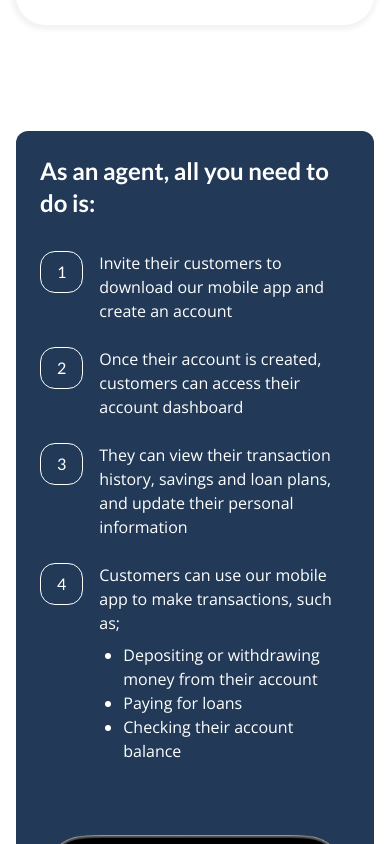
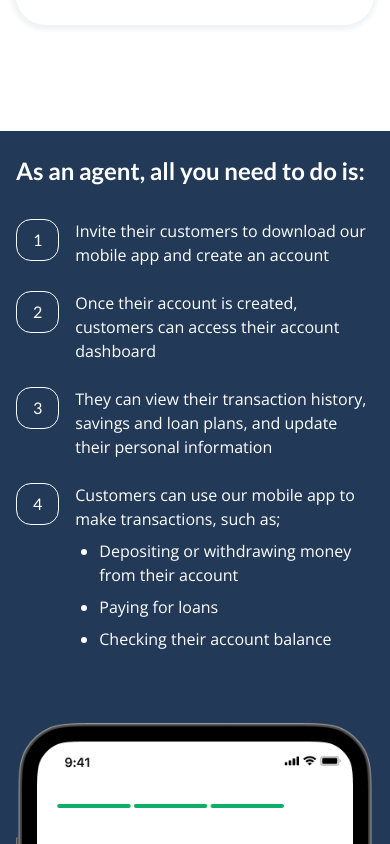
Before and after one commit to CodeBstack/swidex-website, a Next.js app: page /scenes/WhatWeOfferSection in a window 390 px wide. Shown: the part 2040-2884 px from the top of the page. Built offline with nearby package versions, Linux system fonts and the light colour scheme.

Commit message:
worked on the responsiveness

```diff
--- a/src/pages/scenes/HeroSection.jsx
+++ b/src/pages/scenes/HeroSection.jsx
@@ -10,7 +10,7 @@ const HeroSection = () => {
     return (
         <>
             {/* SHOWS ONLY ON SCREENS LOWER THAN 1280PX */}
-            <main className="relative h-screen bg-header-bg bg-cover bg-no-repeat px-4 sm:px-6 md:px-10 xl:px-[100px] xl:hidden">
+            <main className="relative min-h-screen bg-header-bg bg-cover bg-no-repeat px-4 sm:px-6 md:px-10 xl:px-[100px] pb-10 md:pb-20 xl:hidden">
                 <nav className="sticky w-full top-0 flex justify-between items-center py-4 lg:py-[37px]">
                     <div className="  flex-1 pt[37px]">
                         <LogoIcon />
@@ -50,7 +50,7 @@ const HeroSection = () => {
                                     href='#'
 
                                 >
-                                    <span className=''>{navlink.title}</span>
+                                    {navlink.title}
                                 </a>
                             ))}
                         </div>
@@ -89,8 +89,8 @@ const HeroSection = () => {
             </main>
 
             {/* SHOWS ONLY ON SCREENS LARGER THAN 1280PX */}
-            <main className='hidden xl:flex '>
-                <div className="flex flex-col justify-center relative pl-4 sm:pl-6 md:pl-10 xl:pl-[100px] h-screen w-[65%] bg-header-bg bg-cover bg-no-repeat">
+            <main className='hidden xl:flex pb-20'>
+                <div className="flex flex-col justify-center relative pl-4 sm:pl-6 md:pl-10 xl:pl-[100px] min-h-screen w-[65%] bg-header-bg bg-cover bg-no-repeat">
                     <div className=" absolute top-[37px]">
                         <LogoIcon />
                     </div>
@@ -109,7 +109,7 @@ const HeroSection = () => {
 
                         <div className="flex gap-8 items-center mt-12">
                             <button
-                                className='bg-primary text-white-1 font-semibold text-2xl rounded-[80px] px-12 py-[18px]'
+                                className='bg-primary text-white-1 hover:bg-[#959595] hover:text-primary font-semibold text-2xl rounded-[80px] px-12 py-[18px]'
                             >
                                 Get Started
                             </button>
--- a/src/pages/scenes/WhatWeOfferSection.jsx
+++ b/src/pages/scenes/WhatWeOfferSection.jsx
@@ -5,7 +5,9 @@ import Image from 'next/image'
 const WhatWeOfferSection = () => {
 
     return (
-        <section id='section_2' className='min-h-screen w-full px-4 sm:px-6 md:px-10 xl:px-[100px] pb-[95px]'>
+        <section id='section_2' className='min-h-screen w-full  md:px-10 xl:px-[100px] pb-[95px]'>
+            <div className="px-4 sm:px-6">
+
                 <div className="hidden -mt-[79px] font-Lato  translate-x-[0%] h-[158px] font-semibold text-[34px] xl:flex justify-center items-center w-full max-w-[987px] mx-auto rounded-[30px] bg-what-we-are-bringing-section bg-cover text-black">
                     What are we bringing to the table?
                 </div>
@@ -22,9 +24,10 @@ const WhatWeOfferSection = () => {
                         />
                     )}
                 </div>
+            </div>
 
 
-            <div className="bg-primary mt-[106px] rounded-xl md:rounded-[30px] px-6 pt-6 flex flex-col-reverse 2xl:flex-row gap-16 2xl:gap-[92px] md:px-10 md:pt-10 2xl:px-[108px] ">
+            <div className="bg-primary mt-[106px] md:rounded-[30px] px-4 sm:px-6 pt-6 flex flex-col-reverse 2xl:flex-row gap-16 2xl:gap-[92px] md:px-10 md:pt-10 2xl:px-[108px] ">
                 <div className="md:w-[425px] md:h-[579px] self-center 2xl:self-end">
                     <img className='w-full h-full' src='/images/mobile_app.png' alt='mobile_app' width={'100%'} height={'100%'} />
                 </div>
@@ -74,7 +77,7 @@ const WhatWeOfferSection = () => {
                                     <li className="list-disc">
                                         Depositing or withdrawing money from their account
                                     </li>
-                                    <li className="list-disc">
+                                    <li className="list-disc py-2">
                                         Paying for loans
                                     </li>
                                     <li className="list-disc">
--- a/src/pages/scenes/WhereDoYouFall/index.jsx
+++ b/src/pages/scenes/WhereDoYouFall/index.jsx
@@ -40,7 +40,9 @@ const WhereDoYouFallSection = () => {
                     <p className="font-Lato text-black font-semibold text-2xl xl:text-[34px]">
                         Would you like to start saving effortlessly today?
                     </p>
-                    <button className='self-end rounded-[40px] lg:rounded-[80px] flex gap-2.5 items-center bg-primary py-2 lg:py-4 px-6 lg:px-[54px] text-xl lg:text-2xl text-white'>Yes, I do! <ArrowRightIcon /></button>
+                    <button className='self-end rounded-[40px] lg:rounded-[80px] flex gap-2.5 items-center bg-primary hover:bg-[#959595] hover:text-primary py-2 lg:py-4 px-6 lg:px-[54px] text-xl lg:text-2xl text-white'>
+                        Yes, I do! <ArrowRightIcon />
+                    </button>
                 </div>
 
                 <div className="flex flex-col xl:flex-row gap-16 xl:gap-36 2xl:gap-[200px]">
@@ -51,7 +53,7 @@ const WhereDoYouFallSection = () => {
                             and start <span className="font-bold">saving</span> {" "} today<span className="font-bold">!</span>
                         </h3>
                         <button
-                            className='w-fit rounded-[80px] flex gap-2.5 items-center bg-primary py-2.5 lg:py-5 px-7 lg:px-[33px] text-xl md:text-2xl lg:text-[28px] text-white'
+                            className='w-fit rounded-[80px] flex gap-2.5 items-center bg-primary py-2.5 lg:py-5 px-7 lg:px-[33px] text-xl md:text-2xl lg:text-[28px] text-white hover:bg-[#959595] hover:text-primary'
                         >
                             Get mobile app now
                         </button>
```
Lines whose indentation alone changed are shown as unchanged.
